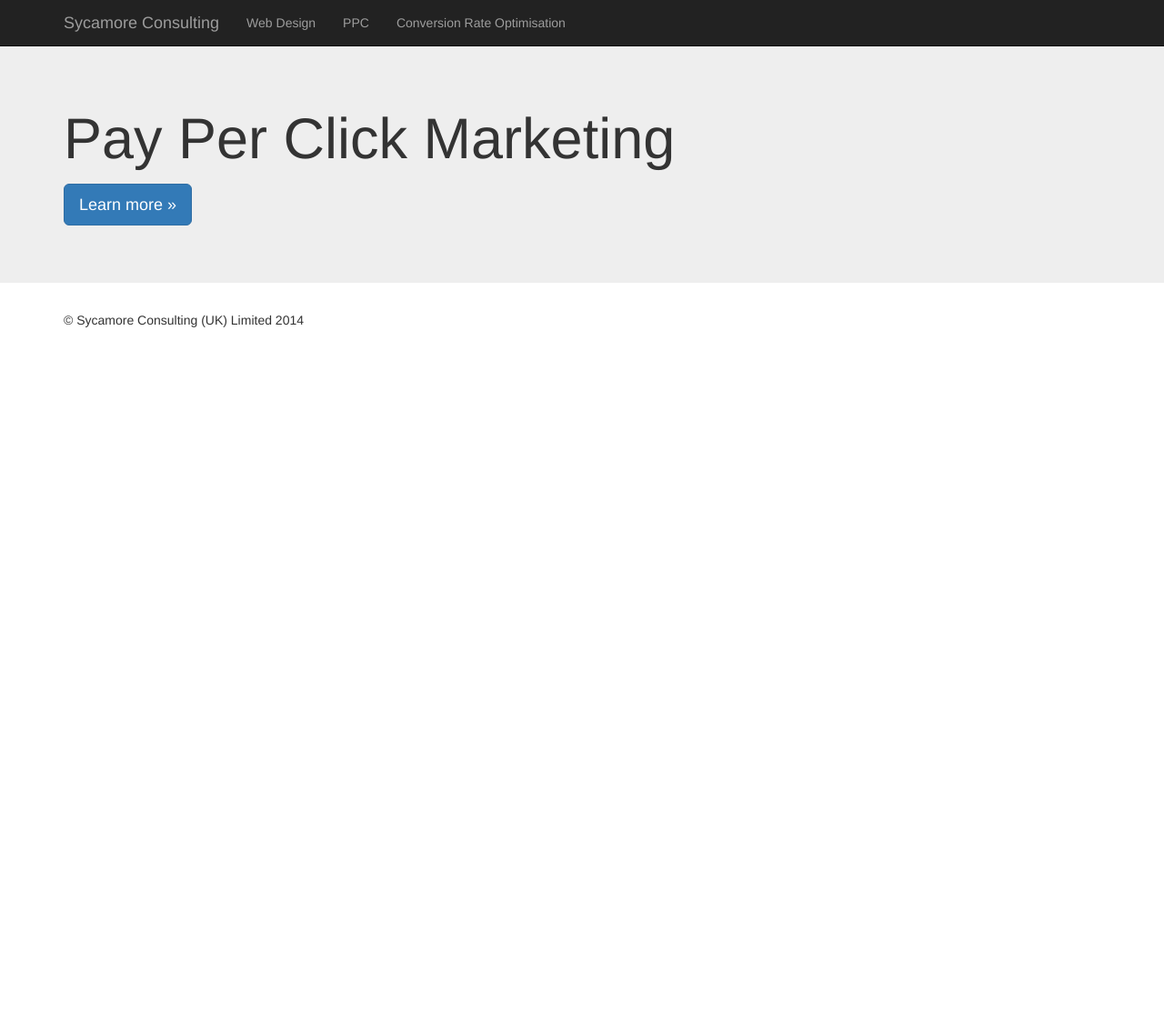
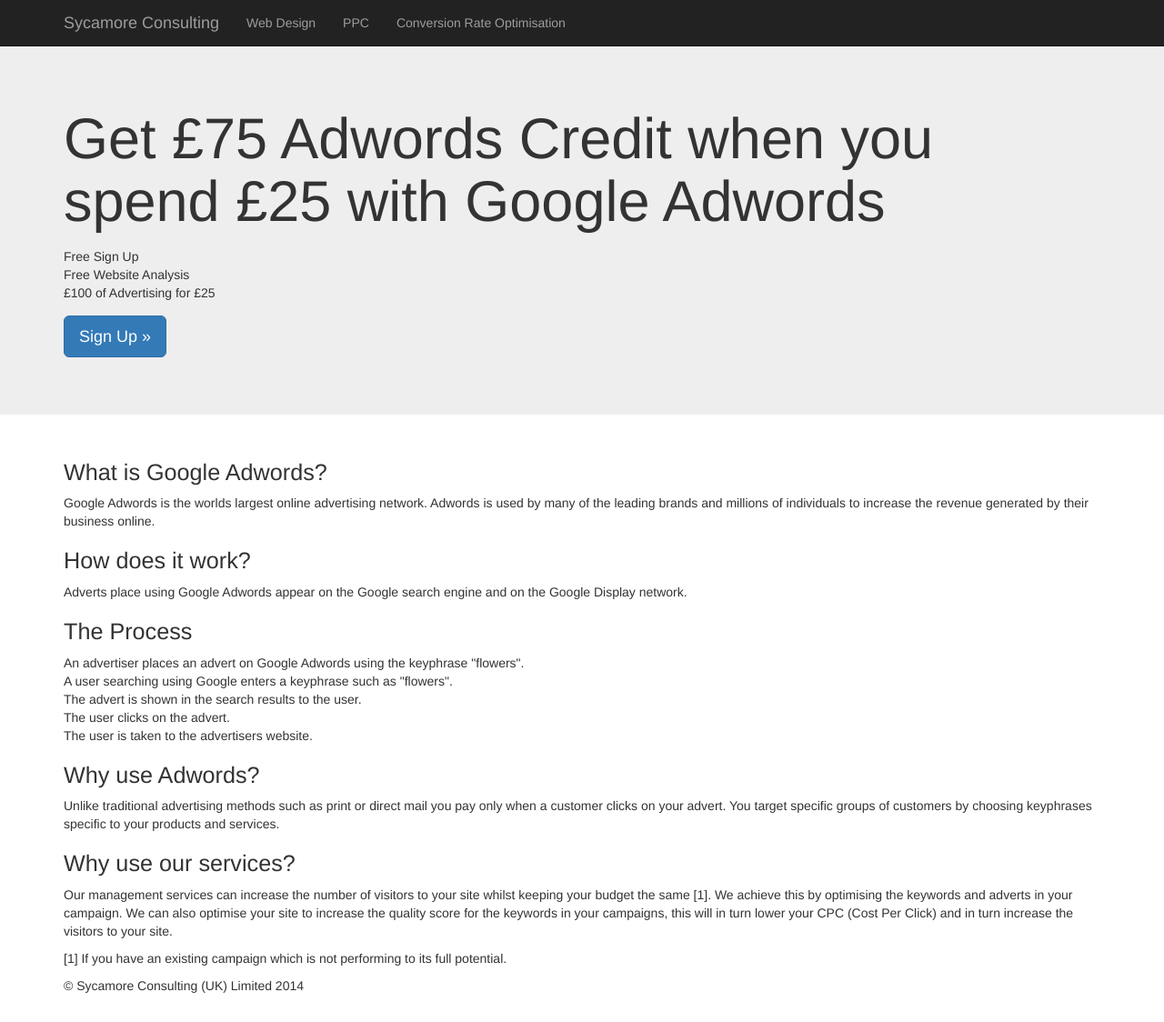
Before and after one commit to sycamoreconsulting/sycamoreconsulting.github.io, a Jekyll site: the page built from pay-per-click-marketing/index.html, in a window 1280 px wide and 1124 px high. Shown: the whole window at 91% size. Built offline with Jekyll 4.4.1, drawn with Linux system fonts in a browser that asks for light colours; nearby versions of some CDN libraries; Markdown is read by kramdown in place of the engine named in the settings.

Commit message:
Adding content to the page

```diff
--- a/pay-per-click-marketing/index.html
+++ b/pay-per-click-marketing/index.html
@@ -5,15 +5,50 @@
 ---
     <div class="jumbotron">
       <div class="container">
-        <h1>Pay Per Click Marketing</h1>
-        <p></p>
-        <p><a class="btn btn-primary btn-lg" role="button">Learn more &raquo;</a></p>
+        <h1>Get £75 Adwords Credit when you spend £25 with Google Adwords</h1>
+        <p>
+          <ul class="list-unstyled">
+            <li>Free Sign Up</li>
+            <li>Free Website Analysis</li>
+            <li>£100 of Advertising for £25</li>
+          </ul>
+        </p>
+        <p><a class="btn btn-primary btn-lg" role="button">Sign Up &raquo;</a></p>
       </div>
     </div>
 
     <div class="container">
       <div class="row">
         <div class="col-lg-12">
+          <h2>What is Google Adwords?</h2>
+          <p>
+            Google Adwords is the worlds largest online advertising network. Adwords is used by many of the leading brands and millions of individuals to increase the revenue generated by their business online.
+          </p>
+          <h2>How does it work?</h2>
+          <p>
+            Adverts place using Google Adwords appear on the Google search engine and on the Google Display network.
+          </p>
+          <h2>The Process</h2>
+          <p>
+            <ul class="list-unstyled">
+              <li>An advertiser places an advert on Google Adwords using the keyphrase "flowers".</li>
+              <li>A user searching using Google enters a keyphrase such as "flowers".</li>
+              <li>The advert is shown in the search results to the user.</li>
+              <li>The user clicks on the advert.</li>
+              <li>The user is taken to the advertisers website.</li>
+            </ul>
+          </p>
+          <h2>Why use Adwords?</h2>
+          <p>
+            Unlike traditional advertising methods such as print or direct mail you pay only when a customer clicks on your advert. You target specific groups of customers by choosing keyphrases specific to your products and services.
+          </p>
+          <h2>Why use our services?</h2>
+          <p>
+            Our management services can increase the number of visitors to your site whilst keeping your budget the same [1]. We achieve this by optimising the keywords and adverts in your campaign. We can also optimise your site to increase the quality score for the keywords in your campaigns, this will in turn lower your CPC (Cost Per Click) and in turn increase the visitors to your site.
+          </p>
+          <p>
+            [1] If you have an existing campaign which is not performing to its full potential.
+          </p>
         </div>
       </div>
     </div>
```
